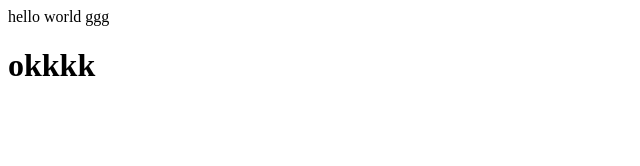
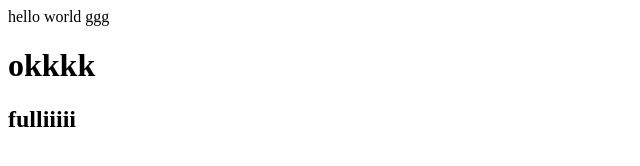
Before and after one commit to GungunSadhwani/EAD_Repo, a plain HTML site: page index2.html in a window 1280 px wide. Shown: the whole page, without its empty margins (0-640 px from the left). Drawn offline with Linux system fonts and the light colour scheme.

Commit message:
Update index2.html

```diff
--- a/index2.html
+++ b/index2.html
@@ -8,6 +8,7 @@
 <body>
     <div>hello world    ggg
         <h1>okkkk</h1>
+        <h2>fulliiiii</h2>
     </div>
 </body>
 </html>
```
